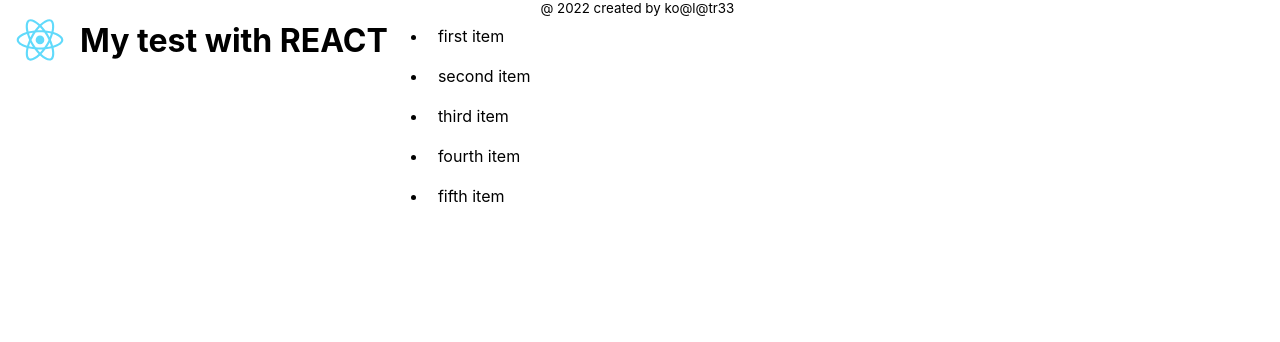
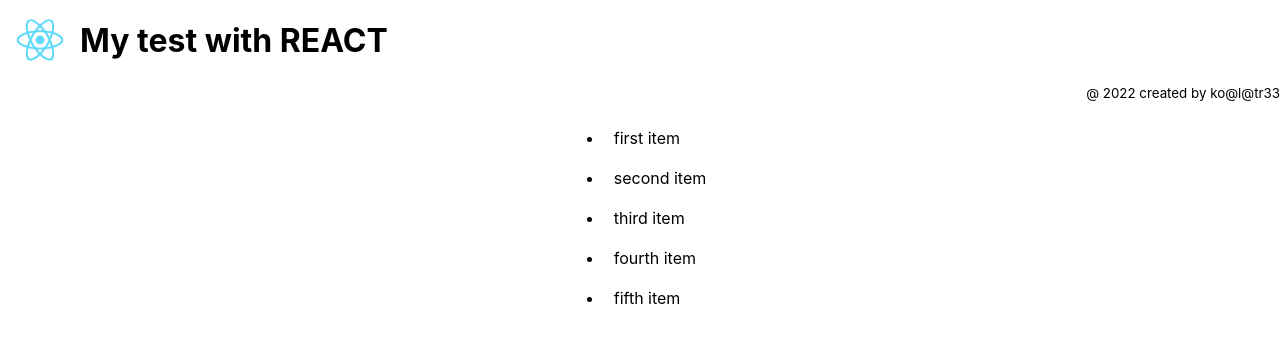
Before and after one commit to TLRKiliann/reactenv, a React (Create React App) app in the folder mytest/: page / in a window 1280 px wide. Shown: the top 342 px of the page. Built offline with nearby package versions, Linux system fonts and the light colour scheme.

Commit message:
2 more files added

```diff
--- a/mytest/src/App.css
+++ b/mytest/src/App.css
@@ -37,13 +37,11 @@
   }
 }
 */
-.flex-1
-{
+.flex-1 {
   display: flex;
 }
 
-.img-up
-{
+.img-up {
   margin-top: 0px;
   margin-left: 0px;
   width: 80px;
@@ -65,7 +63,7 @@
   padding: 10px;
 }
 
-.small-text {
+.myfooter {
   margin-bottom: 0px;
   text-align: right;
 }
--- /dev/null
+++ b/mytest/src/Footer.js
@@ -0,0 +1,14 @@
+import React from "react"
+import './App.css';
+
+function MyFooter() {
+    return (
+        <div className="myfooter">
+            <small>
+                @ 2022 created by ko@l@tr33
+            </small>
+        </div>
+    );
+}
+
+export default MyFooter;
--- /dev/null
+++ b/mytest/src/Main.js
@@ -0,0 +1,20 @@
+import React from "react"
+import './App.css'
+
+function MyMain() {
+    return (
+        <div className="nav">
+            <nav>
+                <ul className="nav-items">
+                    <li>first item</li>
+                    <li>second item</li>
+                    <li>third item</li>
+                    <li>fourth item</li>
+                    <li>fifth item</li>
+                </ul>
+            </nav>
+        </div>
+    );
+}
+
+export default MyMain;
--- a/mytest/src/MyCallTest.js
+++ b/mytest/src/MyCallTest.js
@@ -7,20 +7,6 @@ function MyCallTest() {
         <div className="flex-1">
             <img src={logo} className="img-up" alt="logo" />
             <h1 className="h1-title">My test with REACT</h1>
-
-            <nav className="nav">
-                <ul className="nav-items">
-                    <li>first item</li>
-                    <li>second item</li>
-                    <li>third item</li>
-                    <li>fourth item</li>
-                    <li>fifth item</li>
-                </ul>
-            </nav>
-
-            <small>
-                @ 2022 created by ko@l@tr33
-            </small>
         </div>
 
     );
--- a/mytest/src/index.js
+++ b/mytest/src/index.js
@@ -3,12 +3,16 @@ import ReactDOM from 'react-dom';
 import './index.css';
 //import App from "./App"
 import MyCallTest from "./MyCallTest";
+import Myfooter from './Footer'
+import MyMain from './Main'
 import reportWebVitals from './reportWebVitals';
 
 //Add <App /> if you need
 ReactDOM.render(
   <React.StrictMode>
     <MyCallTest />
+    <Myfooter />
+    <MyMain />
   </React.StrictMode>,
   document.getElementById('root')
 );
```
